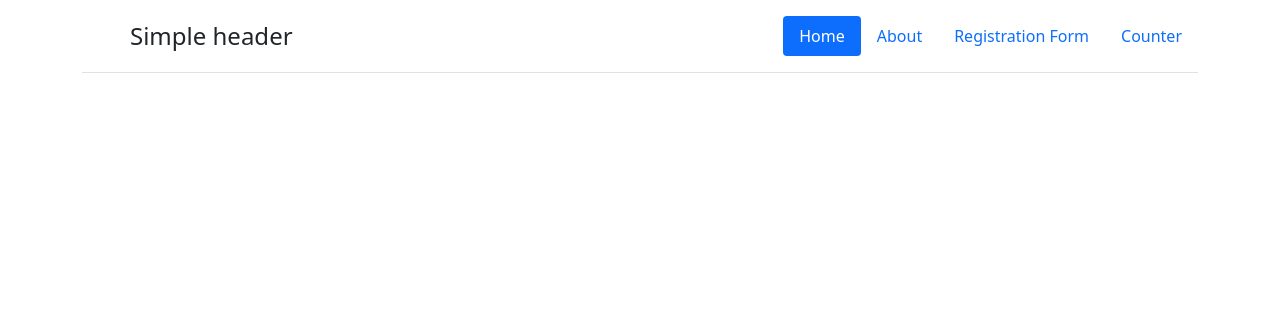
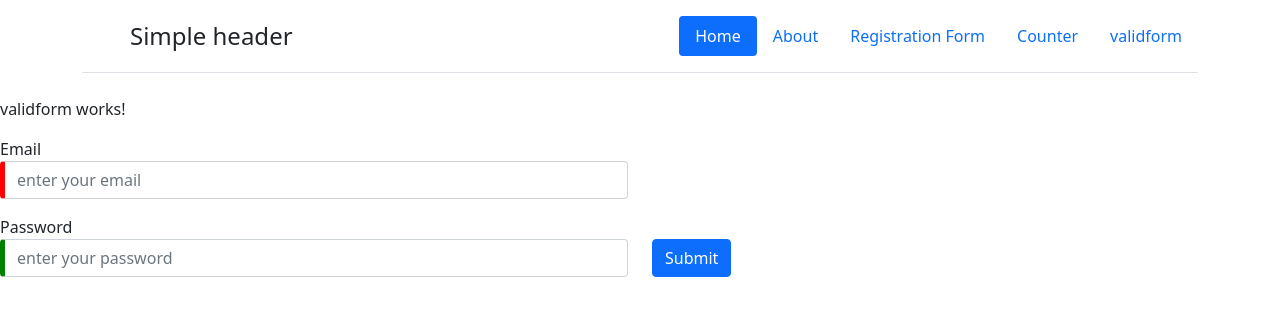
Before and after one commit to IIHT-Spring/learnAngular_5.0_14-06-22, an Angular app: page /valid in a window 1280 px wide. Before the commit this address led to /. Shown: the top 316 px of the page. Built offline with nearby package versions, Linux system fonts and the light colour scheme.

Commit message:
added valid form component did vallidations

```diff
--- a/src/app/Components/navbar/navbar.component.html
+++ b/src/app/Components/navbar/navbar.component.html
@@ -11,6 +11,7 @@
         <li class="nav-item"><a  routerLink="/about" href="#" class="nav-link">About</a></li>
         <li class="nav-item"><a  routerLink="/register" href="#" class="nav-link">Registration Form</a></li>
         <li class="nav-item"><a  routerLink="/counter" href="#" class="nav-link">Counter</a></li>
+        <li class="nav-item"><a  routerLink="/valid" href="#" class="nav-link">validform</a></li>
       </ul>
     </header>
   </div>
--- a/src/app/Components/userform/userform.component.html
+++ b/src/app/Components/userform/userform.component.html
@@ -68,7 +68,7 @@
 
 <ol class="list-group list-group-numbered">
   <li class="list-group-item" *ngFor="let u of users; index as i">
-    <span> User's name is : {{ u.name | ellipsis  }}</span>
+    <span> User's name is : {{ u.name | ellipsis   }}</span>
     <br />
     <span>User's age is : {{ u.age }}</span>
     <br />
--- a/src/app/app-routing.module.ts
+++ b/src/app/app-routing.module.ts
@@ -3,9 +3,12 @@ import { RouterModule, Routes } from '@angular/router';
 import { AboutComponent } from './about/about.component';
 import { CounterComponent } from './components/counter/counter.component';
 import { UserformComponent } from './components/userform/userform.component';
+import { ValidformComponent } from './validform/validform.component';
 
 const routes: Routes = [{path:'about', component: AboutComponent}, {path:'register', component:UserformComponent},
-{path:'counter', component:CounterComponent}];
+{path:'counter', component:CounterComponent} , {
+  path:"valid", component:ValidformComponent
+}];
 
 @NgModule({
   imports: [RouterModule.forRoot(routes)],
--- a/src/app/app.module.ts
+++ b/src/app/app.module.ts
@@ -9,6 +9,7 @@ import { NavbarComponent } from './components/navbar/navbar.component';
 import { AboutComponent } from './about/about.component';
 import { CounterComponent } from './components/counter/counter.component';
 import { EllipsisPipe } from './ellipsis.pipe';
+import { ValidformComponent } from './validform/validform.component';
 
 
 @NgModule({
@@ -18,7 +19,8 @@ import { EllipsisPipe } from './ellipsis.pipe';
     NavbarComponent,
     AboutComponent,
     CounterComponent,
-    EllipsisPipe
+    EllipsisPipe,
+    ValidformComponent
 
   ],
   imports: [
--- /dev/null
+++ b/src/app/validform/validform.component.css
@@ -0,0 +1,11 @@
+input.ng-invalid{
+    border-left: 5px solid red
+}
+
+input.ng-valid{
+    border-left: 5px solid green
+}
+
+.error{
+    color: red;
+}
--- /dev/null
+++ b/src/app/validform/validform.component.html
@@ -0,0 +1,33 @@
+<p>validform works!</p>
+<form #userForm = "ngForm" (ngSubmit)="onsubmit(userForm.value)">
+  <div class="mb-3 row">
+    <label>Email</label>
+    <div class="col-sm-6">
+      <input
+        required
+        #email = "ngModel"
+        ngModel
+        type="email"
+        class="form-control"
+        name="username"
+        placeholder="enter your email"
+      />
+      <span *ngIf="email.invalid && email.touched" class="error">Email field is required</span>
+    </div>
+  </div>
+  <div class="mb-3 row">
+    <label>Password</label>
+    <div class="col-sm-6">
+      <input
+        ngModel
+        type="password"
+        class="form-control"
+        placeholder="enter your password"
+        name="password"
+      />
+    </div>
+    <div class="col-sm-2">
+      <button type="submit" class="btn btn-primary">Submit</button>
+    </div>
+  </div>
+</form>
--- /dev/null
+++ b/src/app/validform/validform.component.ts
@@ -0,0 +1,20 @@
+import { Component, OnInit } from '@angular/core';
+
+@Component({
+  selector: 'app-validform',
+  templateUrl: './validform.component.html',
+  styleUrls: ['./validform.component.css']
+})
+export class ValidformComponent implements OnInit {
+  onsubmit(data)
+  {
+   console.warn(data);
+
+  }
+
+  constructor() { }
+
+  ngOnInit(): void {
+  }
+
+}
```
Also changed, not shown: 1 other file (tests, documents, lock files or other folders).
